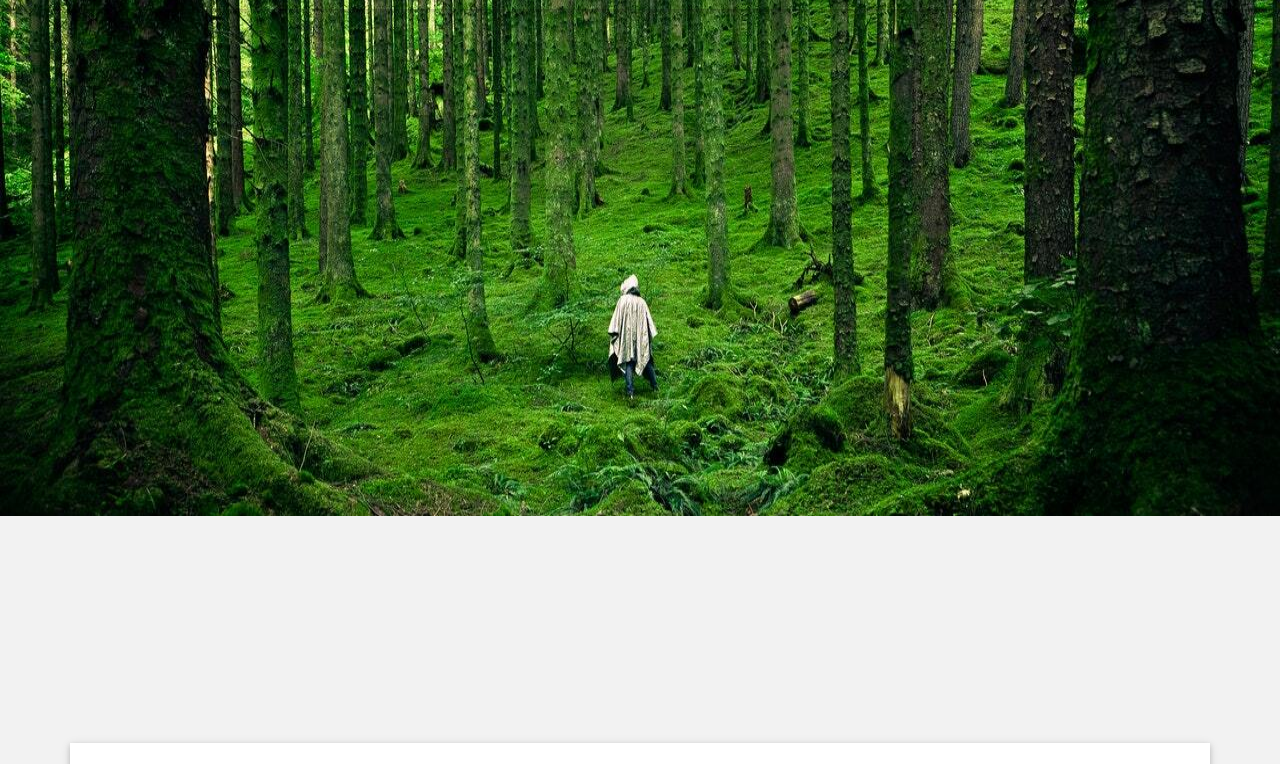
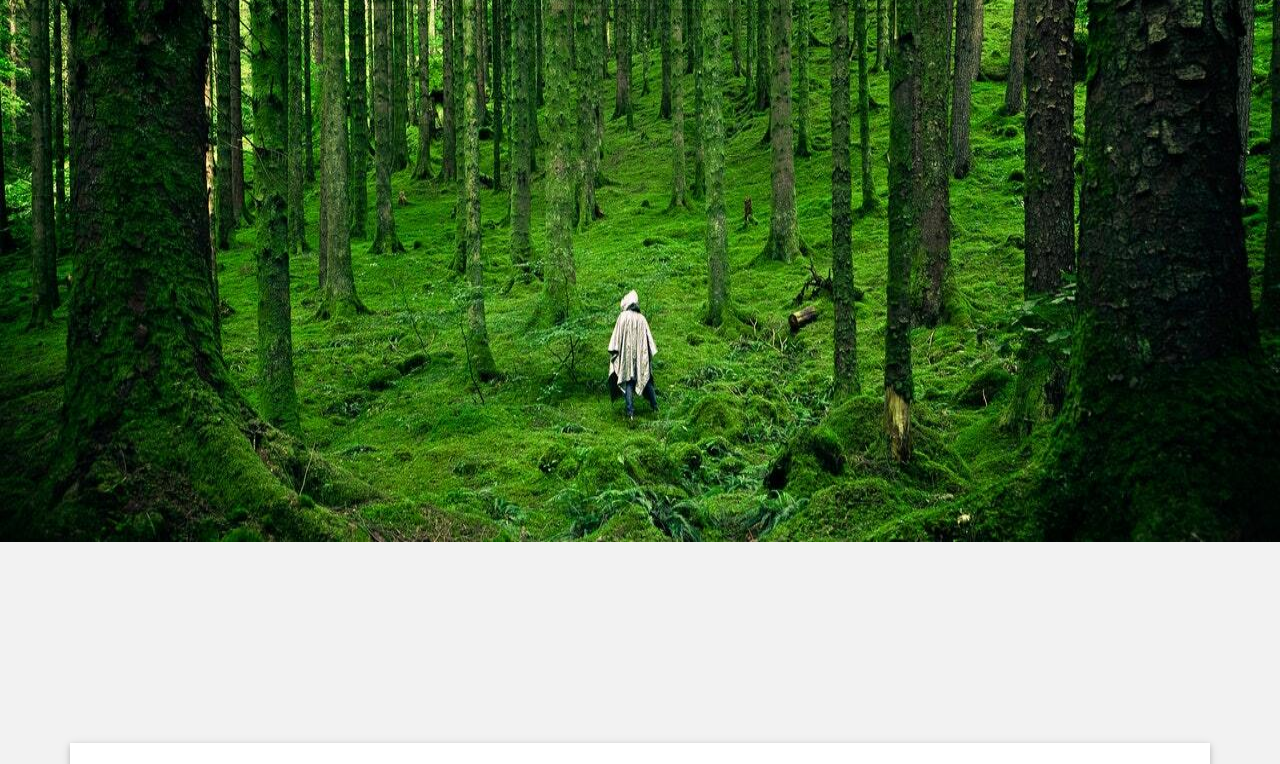
Before and after one commit to jsl-source/CambiosConchita, a plain HTML site: page index.html in a window 1280 px wide. Shown: the part 81-845 px from the top of the page. Drawn offline with Linux system fonts and the light colour scheme.

Commit message:
Se adaptan los estilos para tamaño de tablet

```diff
--- a/css/estilos.css
+++ b/css/estilos.css
@@ -1,7 +1,7 @@
 .deslizante{
 
     width: 100%;
-    height: 115%;
+    height: 120%;
     margin: auto;
     overflow: hidden;
 }
@@ -19,7 +19,7 @@
 
 .deslizante .des-img{
     width: 100%;
-    height: 115%;
+    height: 120%;
 
 
 }
--- a/css/mobil.css
+++ b/css/mobil.css
@@ -5,6 +5,6 @@ header{
 }
 .deslizante{
 
-    height: 100%;
+    height: 130%;
 
 }
--- a/index.html
+++ b/index.html
@@ -36,7 +36,7 @@
   <link rel="stylesheet" href="css/all.min.css">
 
   <link rel="stylesheet" href="css/estilos.css">
-  <link rel="stylesheet" href="css/mobil.css" media="(max-width: 768px)">
+  <link rel="stylesheet" href="css/mobil.css" media="(max-width: 992px)">
 
   <!-- Your custom styles (optional) -->
   <script src="js/lazysizes.min.js" async=""></script>
@@ -158,7 +158,7 @@
         </nav>
         <!-- Navbar -->
         <!-- Slider -->
-        <div class="deslizante d-none d-md-block">
+        <div class="deslizante d-none d-lg-block">
           <ul class="des-ul">
             <li class="des-li"><img class="des-img" src="./img/imgconchita/paisaje1.jpeg" alt=""></li>
             <li class="des-li"><img class="des-img" src="./img/imgconchita/paisaje2.jpg" alt=""></lides-li>
```
